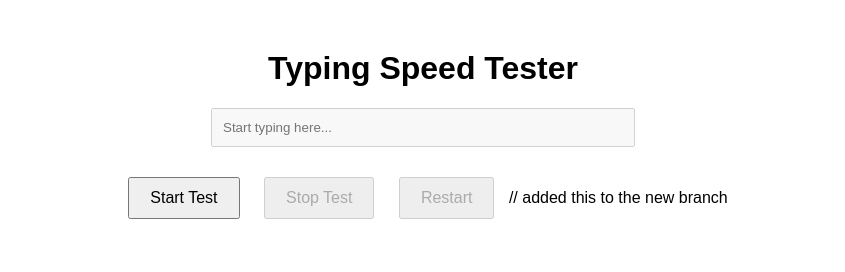
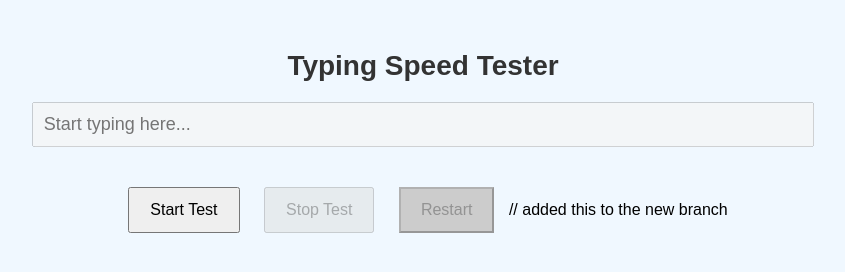
Before and after one commit to mahmutimsirovic/typing-speed-tester, a plain HTML site: page index.html in a window 1280 px wide. Shown: the whole page, without its empty margins (217-1062 px from the left). Drawn offline with Linux system fonts and the light colour scheme.

Commit message:
Update style.css with background color

```diff
--- a/style.css
+++ b/style.css
@@ -2,25 +2,41 @@ body {
   font-family: Arial, sans-serif;
   text-align: center;
   margin-top: 50px;
+  background-color: #f0f8ff; /* light blue background */
+}
+
+h1 {
+  font-size: 28px;
+  margin-bottom: 20px;
+  color: #333;
 }
 
 #sentence {
   font-size: 20px;
-  margin-bottom: 20px;
+  margin-bottom: 15px;
 }
 
 #input {
-  width: 400px;
+  width: 60%;
   padding: 10px;
+  font-size: 18px;
+  margin-bottom: 15px;
 }
 
 #stats {
-  margin-top: 20px;
+  margin-top: 15px;
   font-size: 18px;
+  font-weight: bold;
 }
 
 button {
   margin: 10px;
-  padding: 10px 20px;
+  padding: 12px 20px;
   font-size: 16px;
+  cursor: pointer;
 }
+
+#restartBtn:disabled {
+  background-color: #ccc;
+  cursor: not-allowed;
+}
```
